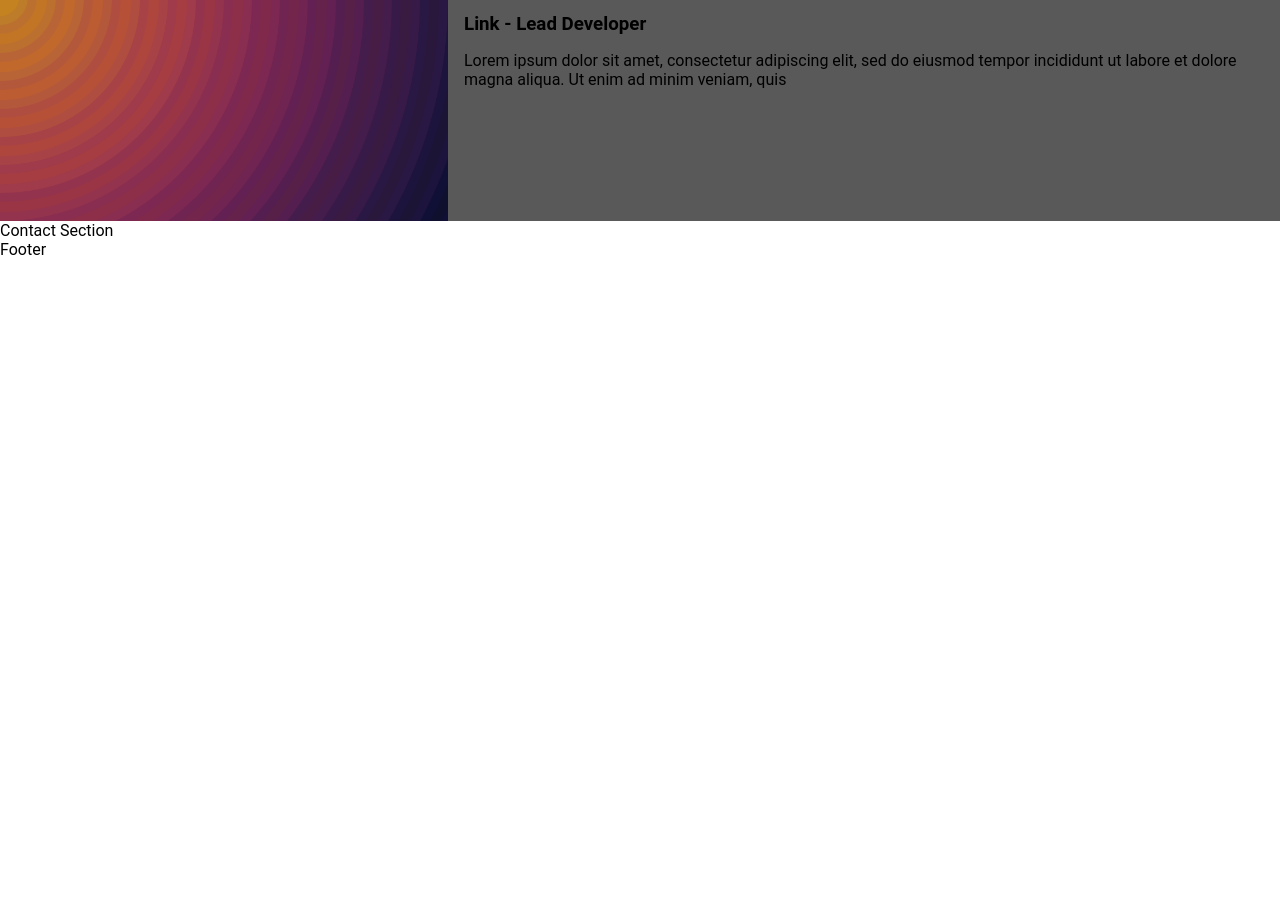
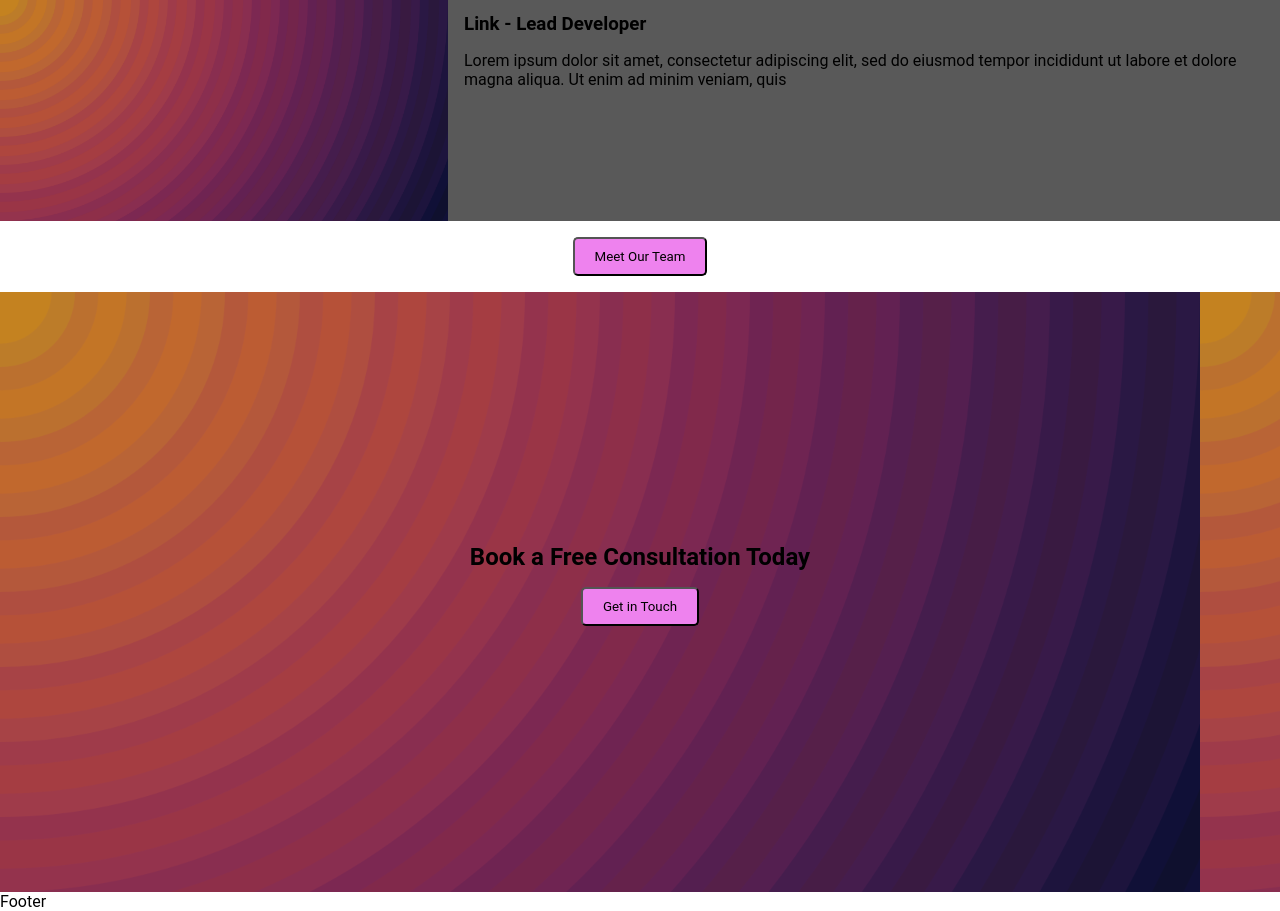
Before and after one commit to DarthLego06/Webpage-Project, a plain HTML site: page index.html in a window 1280 px wide. Shown: the part 1684-2595 px from the top of the page. Before the commit the page ends 1943 px from the top, so only its background shows below. Drawn offline with Linux system fonts and the light colour scheme.

Commit message:
Added basic contact section

```diff
--- a/css/global-styles.css
+++ b/css/global-styles.css
@@ -160,6 +160,18 @@ header {
   padding-bottom: 1rem;
 }
 
+/*Contact Section*/
+#contact {
+  background-image: url(../images/banner-placeholder.png);
+  background-size: contain;
+  height: 600px;
+  justify-content: center;
+  align-items: center;
+}
+
+
+
+
 /*Tablet*/
 @media (min-width 769px) {
 
--- a/index.html
+++ b/index.html
@@ -64,10 +64,12 @@
             <p>Lorem ipsum dolor sit amet, consectetur adipiscing elit, sed do eiusmod tempor incididunt ut labore et dolore magna aliqua. Ut enim ad minim veniam, quis</p>
           </div>
         </article>
-
+        <button class="section-button">Meet Our Team</button>
       </section>
-      <section>
-        <p>Contact Section</p>
+      <section class="section-wrapper" id="contact">
+        <!-- <img src="./images/banner-placeholder.png" alt="placeholder"> -->
+        <h2>Book a Free Consultation Today</h2>
+        <button class="section-button">Get in Touch</button>
       </section>
     </main>
     <footer>
```
